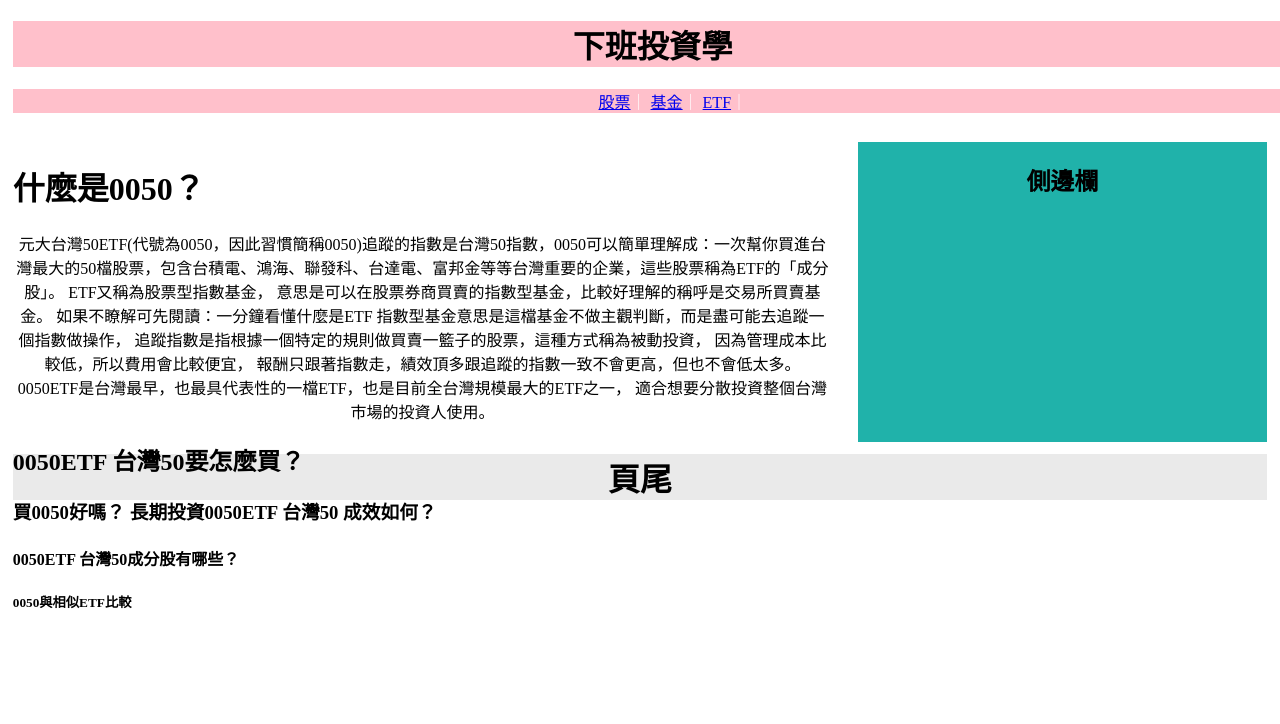
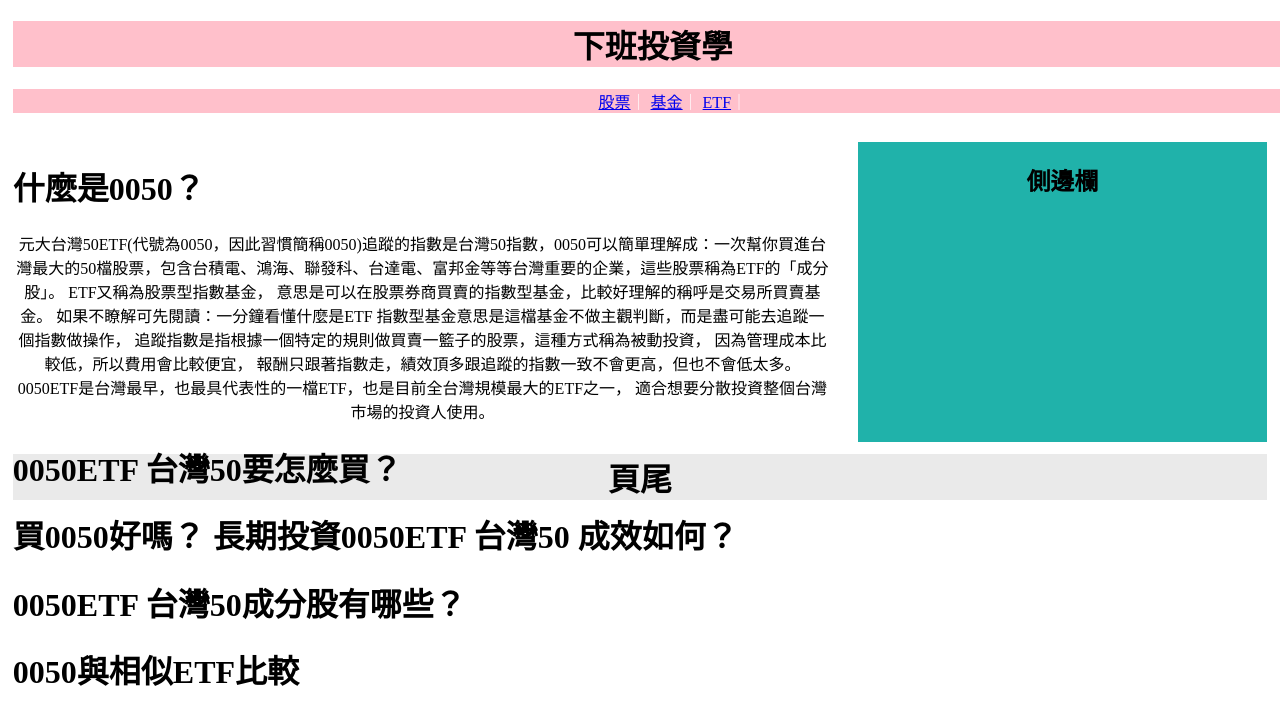
Before and after one commit to paulson213/paulson213.github.io, a plain HTML site: page final0050.html in a window 1280 px wide. Drawn offline with Linux system fonts and the light colour scheme.

Commit message:
Update final0050.html

```diff
--- a/final0050.html
+++ b/final0050.html
@@ -36,10 +36,10 @@ ETF又稱為股票型指數基金，
 
 0050ETF是台灣最早，也最具代表性的一檔ETF，也是目前全台灣規模最大的ETF之一，
 適合想要分散投資整個台灣市場的投資人使用。</p>
-           <h2 color=“red" align="left">0050ETF 台灣50要怎麼買？</h2>
-           <h3 color=“red" align="left">買0050好嗎？ 長期投資0050ETF 台灣50 成效如何？</h3>
-           <h4 color=“red" align="left">0050ETF 台灣50成分股有哪些？</h4>
-           <h5 color=“red" align="left">0050與相似ETF比較</h5>
+           <h1 color=“red" align="left">0050ETF 台灣50要怎麼買？</h1>
+           <h1 color=“red" align="left">買0050好嗎？ 長期投資0050ETF 台灣50 成效如何？</h1>
+           <h1 color=“red" align="left">0050ETF 台灣50成分股有哪些？</h1>
+           <h1 color=“red" align="left">0050與相似ETF比較</h1>
         </main>
         <aside><h1>側邊欄</h1></aside>
         <footer><h1>頁尾</h1></footer>
```
